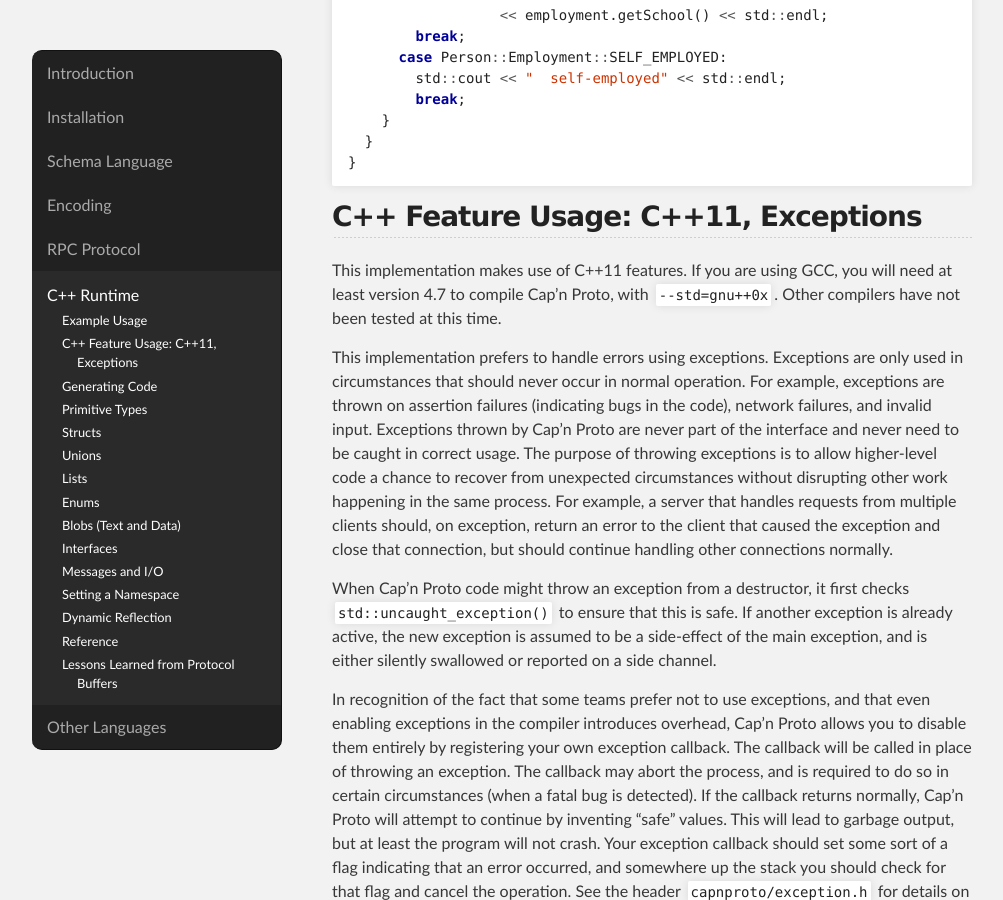
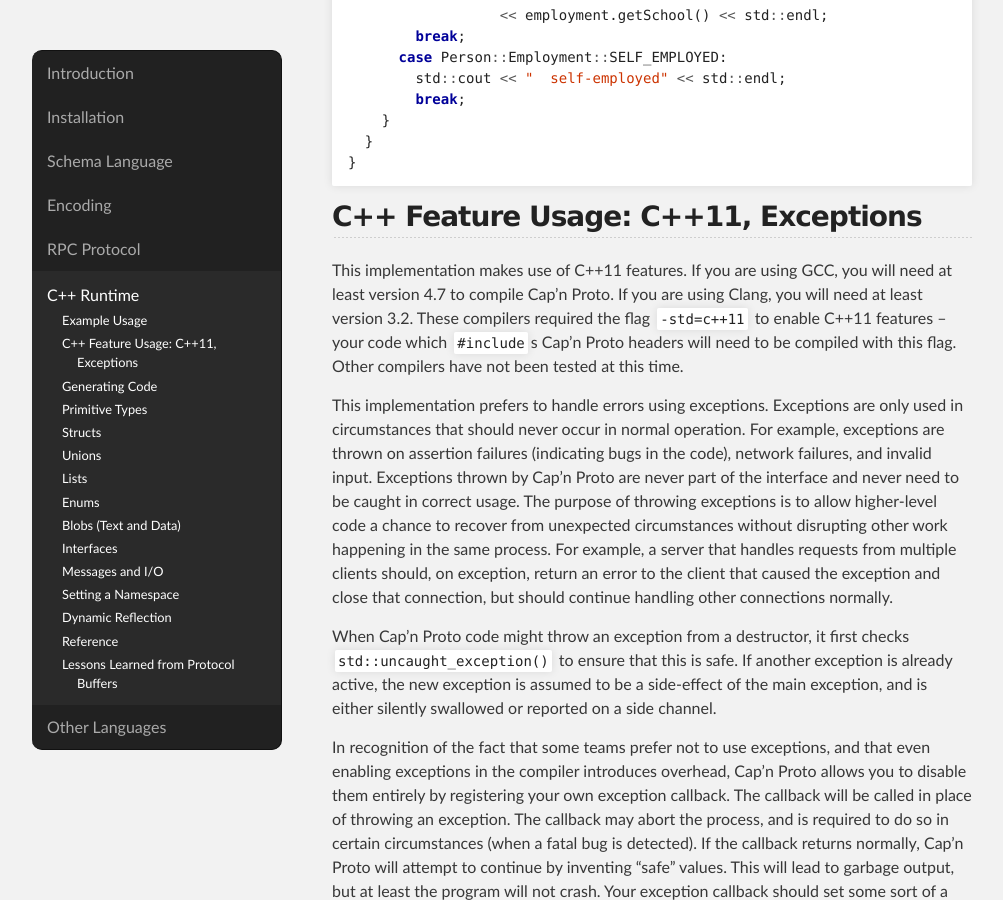
Before and after one commit to capnproto/capnproto, a Jekyll site: the page built from doc/cxx.md, in a window 1280 px wide and 900 px high, scrolled down 2726 px. Shown: the whole window, without its empty margins (18-1021 px from the left). Built offline with Jekyll 4.4.1, drawn with Linux system fonts in a browser that asks for light colours.

Commit message:
More clang updates.

```diff
--- a/doc/cxx.md
+++ b/doc/cxx.md
@@ -123,8 +123,10 @@
 ## C++ Feature Usage:  C++11, Exceptions
 
 This implementation makes use of C++11 features.  If you are using GCC, you will need at least
-version 4.7 to compile Cap'n Proto, with `--std=gnu++0x`.  Other compilers have not been tested at
-this time.
+version 4.7 to compile Cap'n Proto.  If you are using Clang, you will need at least version 3.2.
+These compilers required the flag `-std=c++11` to enable C++11 features -- your code which
+`#include`s Cap'n Proto headers will need to be compiled with this flag.  Other compilers have not
+been tested at this time.
 
 This implementation prefers to handle errors using exceptions.  Exceptions are only used in
 circumstances that should never occur in normal operation.  For example, exceptions are thrown
```
Also changed, not shown: doc/install.md (+4 -2 lines), 3 other files.
